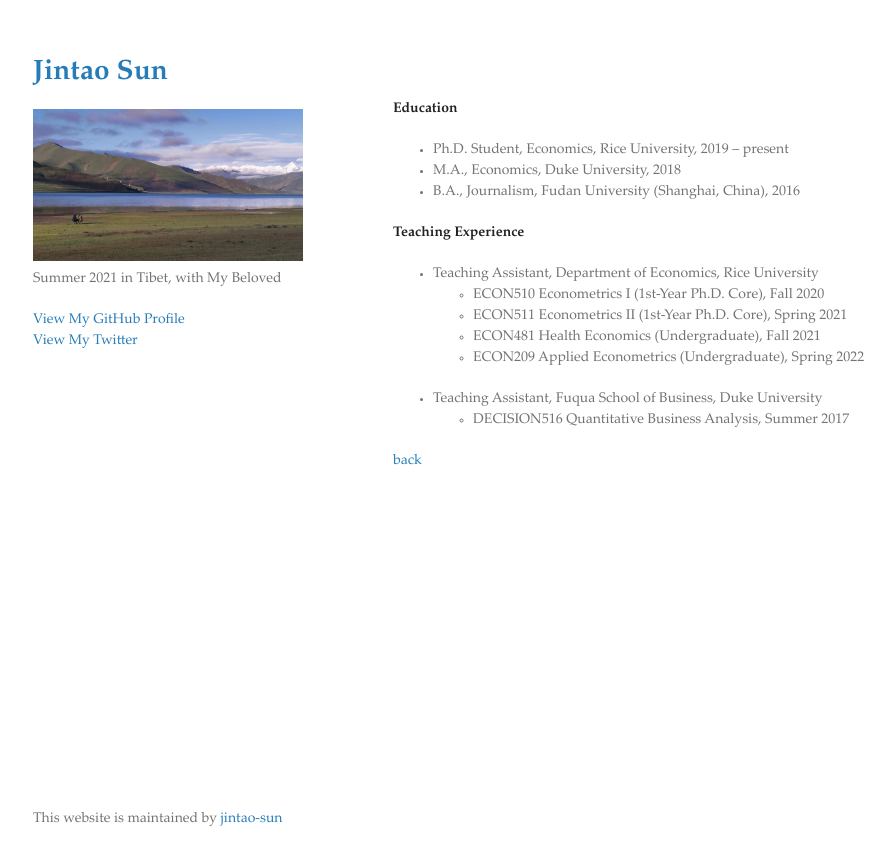
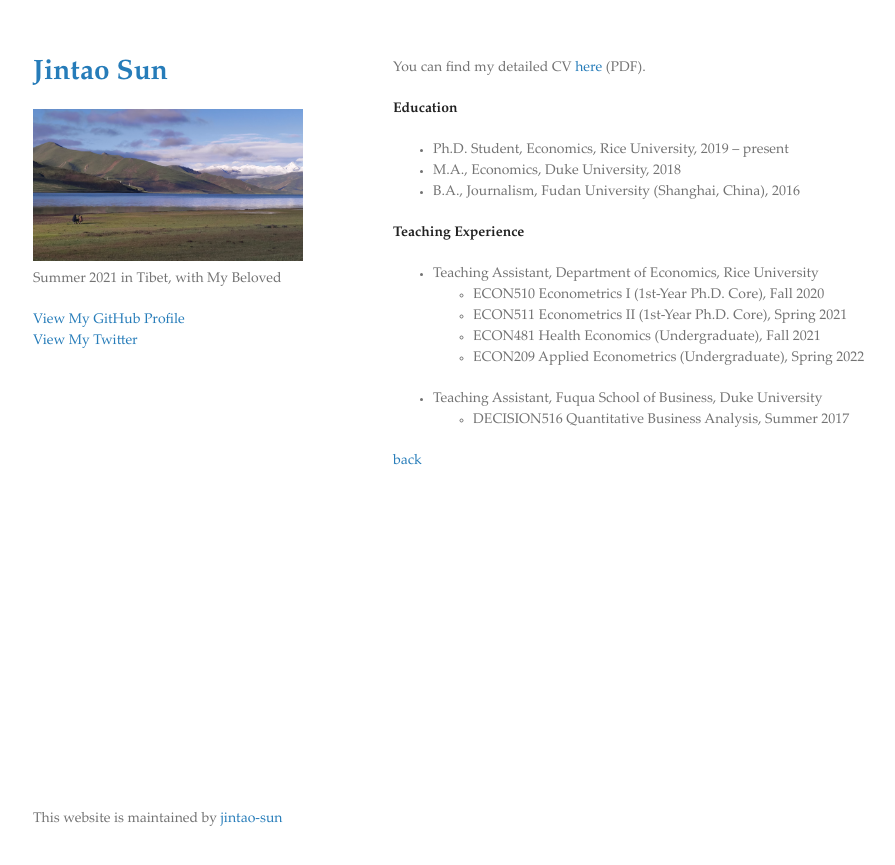
Before and after one commit to jintao-sun/jintao-sun.github.io, a Jekyll site: the page built from curriculum-vitae.md, in a window 1280 px wide. Shown: the top 865 px of the page, without its empty margins (177-1072 px from the left). Built offline with Jekyll 4.4.1, drawn with Linux system fonts in a browser that asks for light colours.

Commit message:
Update curriculum-vitae.md

```diff
--- a/curriculum-vitae.md
+++ b/curriculum-vitae.md
@@ -2,7 +2,7 @@
 layout: default
 ---
 
-<br>
+You can find my detailed CV [here](https://www.dropbox.com/s/32v9w4n93647nlz/Sun%2C%20Jintao_CV.pdf?dl=0){:target="_blank"} (PDF).
 
 **Education**
 
```
